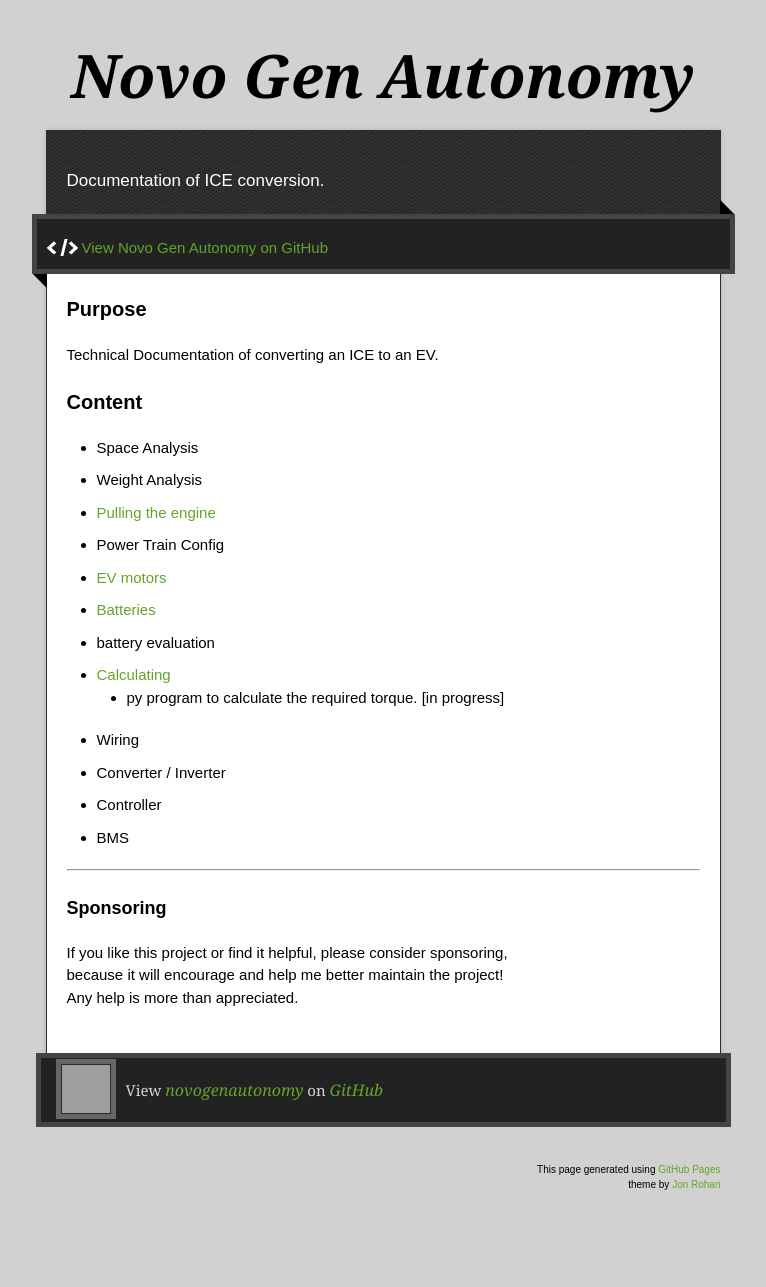
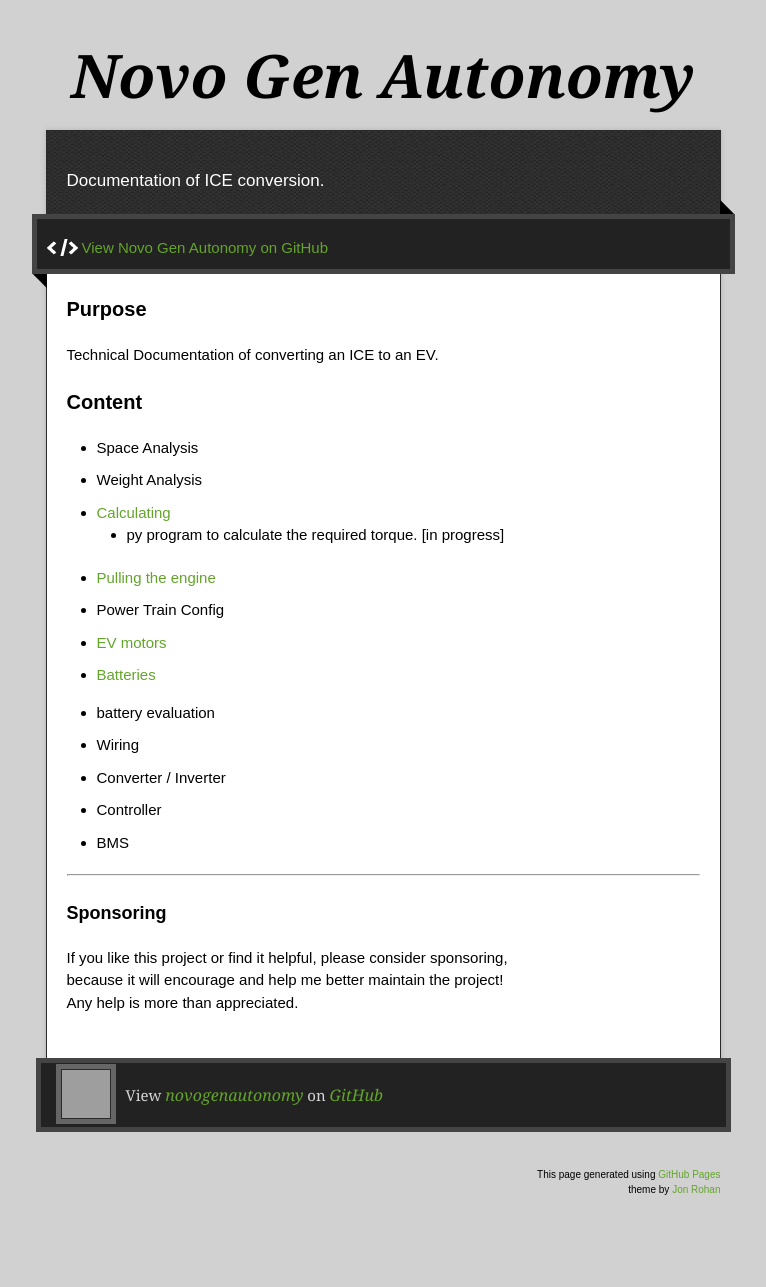
Before and after one commit to novogenautonomy/novogenautonomy.github.io, a Jekyll site: the page built from index.md, in a window 1280 px wide. Shown: the whole page, without its empty margins (257-1023 px from the left). Built offline with Jekyll 4.4.1, drawn with Linux system fonts in a browser that asks for light colours; our own code applies the rules of GitHub Pages for plain Markdown files; grey boxes are pictures that could not be loaded.

```diff
--- a/index.md
+++ b/index.md
@@ -9,13 +9,15 @@ layout: default
 
 * Space Analysis
 * Weight Analysis
+* [Calculating](./calculating.md)
+  * py program to calculate the required torque. [in progress]
+
 * [Pulling the engine](./pulling.md)
 * Power Train Config
 * [EV motors](./evEngine.md)
 * [Batteries](./batteries.md)
 * battery evaluation
-* [Calculating](./calculating.md)
-  * py program to calculate the required torque. [in progress]
+
 * Wiring
 * Converter / Inverter
 * Controller
```
